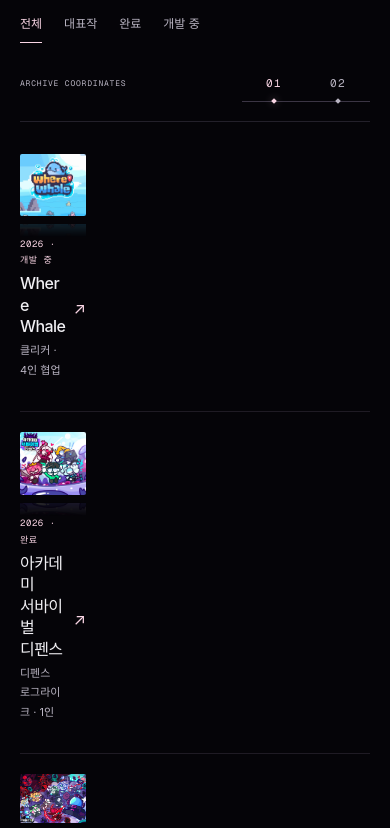
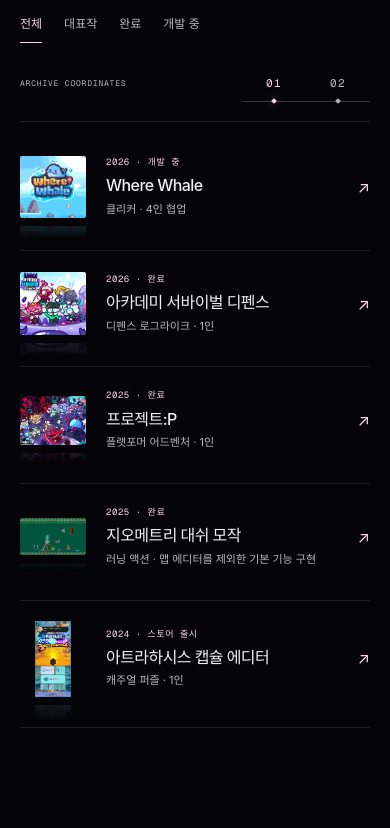
Before and after one commit to FTVOT-STUDIO/FTVOT-STUDIO.github.io, a plain HTML site: page docs/index.html in a window 390 px wide. Shown: the part 6001-6829 px from the top of the page. Drawn offline with nearby package versions, Linux system fonts and the light colour scheme; no server answers; a web font is replaced by a local one.

Commit message:
fix: keep project titles beside thumbnails on mobile

```diff
--- a/docs/assets/css/main.css
+++ b/docs/assets/css/main.css
@@ -1047,3 +1047,5 @@ body { overflow-x: clip; }
 .project-pagination::before { font-size: 8px; letter-spacing: 0.1em; }
 .project-filters { gap: 22px; }
 }
+/* 모바일의 이전 단일 열 규칙이 썸네일 옆 제목을 아래로 밀지 않게 합니다. */
+.project-entry > summary > .project-info { grid-column: 2; min-width: 0; width: 100%; }
```
